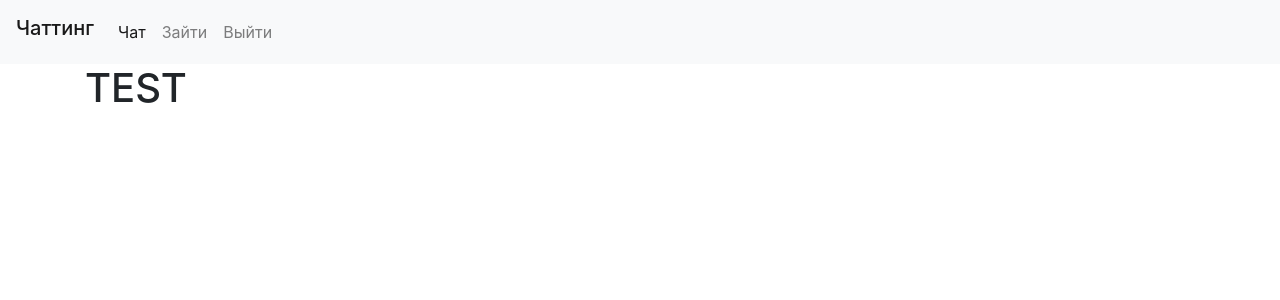
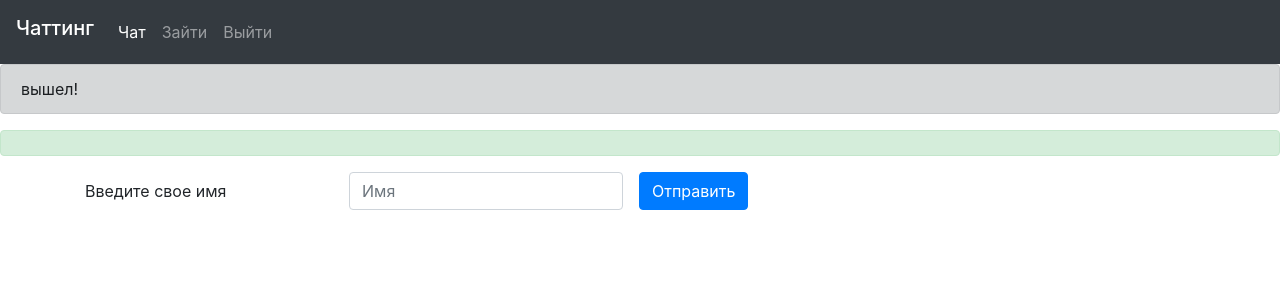
Before and after one commit to rudbar/chat_application, a Flask app: template website/templates/login.html in a window 1280 px wide. Shown: the top 300 px of the page. Run offline with Flask 2, Linux system fonts and the light colour scheme; the template is opened without the code that fills it, so the values that code supplies are empty; parts of the project's set-up code (start-up, migrations or seed data) failed here and were passed over; some libraries are stand-ins or nearby versions.

Commit message:
Added ogin and logout handling

```diff
--- a/client/main.py
+++ b/client/main.py
@@ -11,10 +11,10 @@
 @app.rout("/login", methods=["POST", "GET"])
 def login():
     if request.method == "POST":
-        session[NAME_KEY] = request.form["name"]
+        session[NAME_KEY] = request.form["inputName"]
         return redirect(url_for("home"))
 
-    return render_template("login.html")
+    return render_template("login.html", **{"session","session"})
 
 
 @app.route("/logout")
@@ -28,7 +28,7 @@
     if NAME_KEY not in session:
         return redirect(url_for("login"))
 
-    return render_template("index.html")
+    return render_template("index.html", **{"login":True, "session": session})
 
 @app.route("/run")
 def run():
--- a/website/client/__init__.py
+++ b/website/client/__init__.py
@@ -1 +1 @@
-from client import Client
+from .client import Client
--- a/website/index.js
+++ b/website/index.js
@@ -1,5 +1,5 @@
 $(function() {
-    $('a#test').bind('click', function() {
+    $('#test').bind('click', function() {
         $.getJSON('/run', // << HERE
             function(data) {
                 // do nothing
--- a/website/templates/base.html
+++ b/website/templates/base.html
@@ -6,27 +6,46 @@
     <link rel="stylesheet" href="https://stackpath.bootstrapcdn.com/bootstrap/4.5.0/css/bootstrap.min.css" integrity="sha384-9aIt2nRpC12Uk9gS9baDl411NQApFmC26EwAOH8WgZl5MYYxFfc+NcPb1dKGj7Sk" crossorigin="anonymous">
     <title>{% block title %}{% endblock %}</title>
 </head>
+
+
 <body>
-    <nav class="navbar navbar-expand-lg navbar-light bg-light">
+
+
+
+
+    <nav class="navbar navbar-expand-lg navbar-dark bg-dark">
         <h1 class="navbar-brand" href="#">Чаттинг</h1>
         <button class="navbar-toggler" type="button" data-toggle="collapse" data-target="#navbarNavAltMarkup" aria-controls="navbarNavAltMarkup" aria-expanded="false" aria-label="Toggle navigation">
           <span class="navbar-toggler-icon"></span>
         </button>
         <div class="collapse navbar-collapse" id="navbarNavAltMarkup">
           <div class="navbar-nav">
-            <a class="nav-item nav-link active" href="#">Чат<span class="sr-only">(current)</span></a>
-            <a class="nav-item nav-link" href="#">Зайти</a>
-            <a class="nav-item nav-link" href="#">Выйти</a>
+            <a class="nav-item nav-link active" href="/home">Чат<span class="sr-only">(current)</span></a>
+            <a class="nav-item nav-link" href="/login">Зайти</a>
+            <a class="nav-item nav-link" href="/logout">Выйти</a>
           </div>
         </div>
       </nav>
 
-    <div class="container">
-        {% block content %}
+      <div class="alert alert-dark" role="alert">
+        {% block messageGrey %}
         {% endblock %}
-    </div>
+      </div>
+      <div class="alert alert-success" role="alert">
+        {% block messageGreen %}
+        {% endblock %}
+      </div>
 
+
+      <div class="container">
+          {% block content %}
+          {% endblock %}
+      </div>
+
+    <script src="https://code.jquery.com/jquery-3.5.1.slim.min.js" integrity="sha384-DfXdz2htPH0lsSSs5nCTpuj/zy4C+OGpamoFVy38MVBnE+IbbVYUew+OrCXaRkfj" crossorigin="anonymous"></script>
     <script src="https://cdn.jsdelivr.net/npm/popper.js@1.16.0/dist/umd/popper.min.js" integrity="sha384-Q6E9RHvbIyZFJoft+2mJbHaEWldlvI9IOYy5n3zV9zzTtmI3UksdQRVvoxMfooAo" crossorigin="anonymous"></script>
     <script src="https://stackpath.bootstrapcdn.com/bootstrap/4.5.0/js/bootstrap.min.js" integrity="sha384-OgVRvuATP1z7JjHLkuOU7Xw704+h835Lr+6QL9UvYjZE3Ipu6Tp75j7Bh/kR0JKI" crossorigin="anonymous"></script>
+    <script src="https://ajax.googleapis.com/ajax/libs/jquery/3.5.1/jquery.min.js"></script>
+    <script type="text/javascript" src="{{ url_for('static', filename='index.js') }}"></script>
 </body>
 </html>
--- a/website/templates/index.html
+++ b/website/templates/index.html
@@ -2,10 +2,12 @@
 
 {% block title %}Home{% endblock %}
 {% block content %}
+
+{% if login %}
+{% block messageGreen%}{{session["name"]}} зашел!{% endblock%}
+{% endif %}
 <h1>TEST</h1>
 <form>
     <button id="test" type="button" class="btn btn-primary btn-lg">Large button</button>
 </form>
-<script src="//ajax.googleapis.com/ajax/libs/jquery/1.9.1/jquery.min.js"></script>
-<script type="text/javascript" src="{{ url_for('static', filename='index.js') }}"></script>
 {% endblock %}
--- a/website/templates/login.html
+++ b/website/templates/login.html
@@ -1,8 +1,22 @@
 {% extends "base.html" %}
 
 {% block title %}Login{% endblock %}
+{% block messageGrey %}
+{{session["name"]}} вышел!
+{% endblock %}
+
 {% block content %}
-<h1>TEST</h1>
+<form class="form-inline" action="#" method="POST">
+    <div class="form-group mb-2">
+        <label for="staticName2" class="sr-only">Имя</label>
+        <input type="text" readonly class="form-control-plaintext" id="staticName2" value="Введите свое имя">
+    </div>
+    <div class="form-group mx-sm-3 mb-2">
+        <label for="inputName" class="sr-only">Имя</label>
+        <input type="text" class="form-control" name="inputName" id="inputName" placeholder="Имя">
+    </div>
+    <button type="submit" class="btn btn-primary mb-2">Отправить</button>
+</form>
 
 <script type="text/javascript" src="{{ url_for('static', filename='index.js') }}"></script>
 {% endblock %}
```
Also changed, not shown: website/__init__.py (added).
